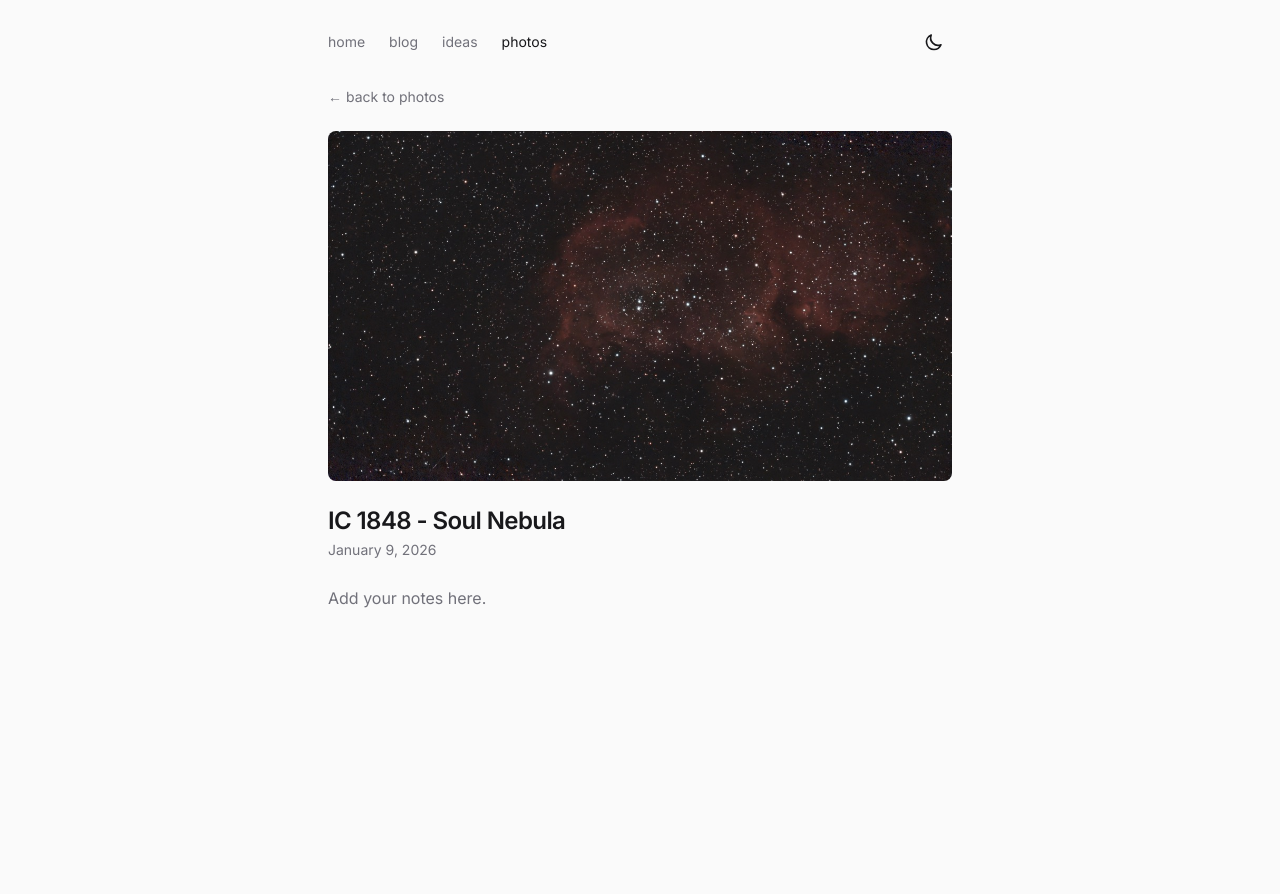
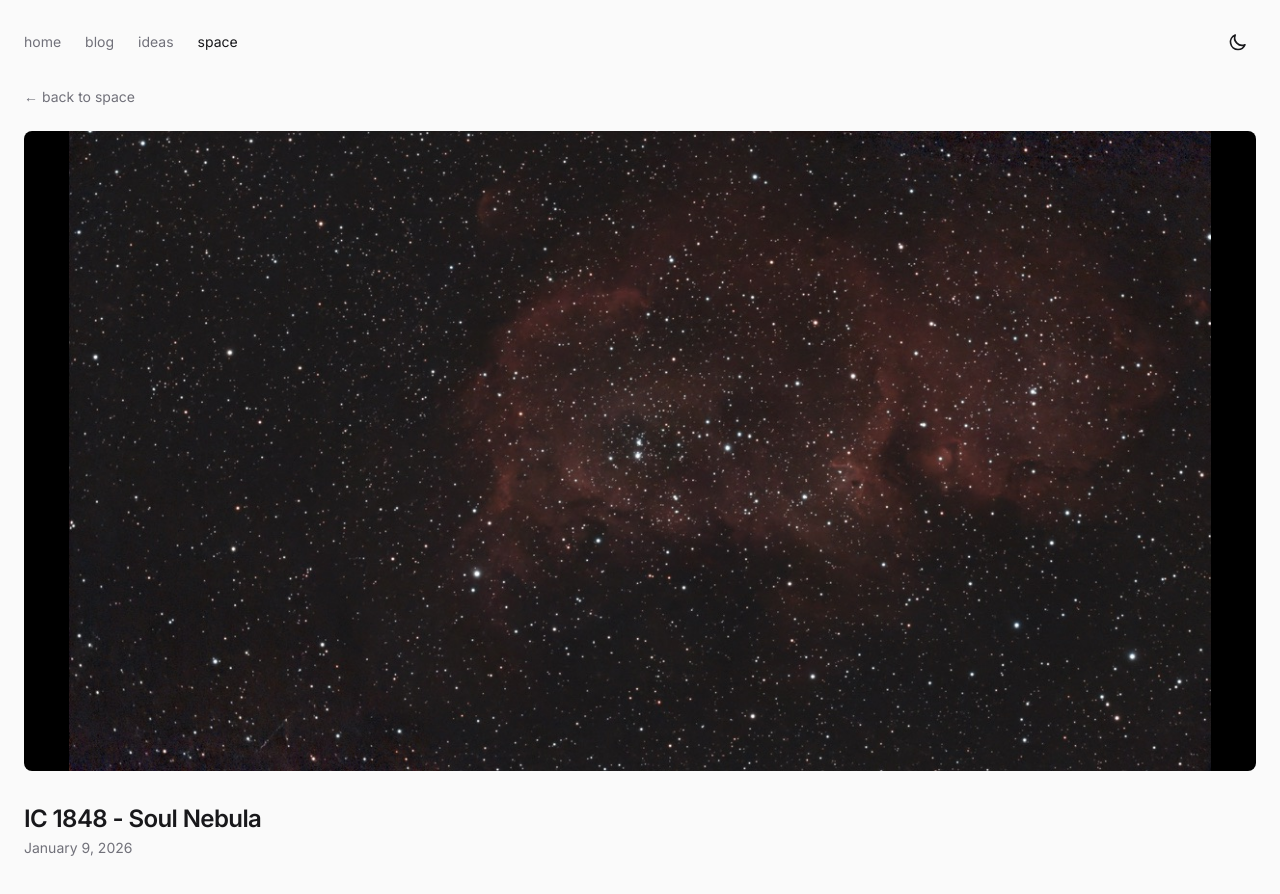
Before and after one commit to RhysSullivan/personal-site, an Astro site: page /photos/ic1848-soul-nebula in a window 1280 px wide. Before the commit the page ends 800 px from the top, so only its background shows below. Built offline with nearby package versions, Linux system fonts and the light colour scheme; Astro itself is replaced by a stand-in of ours.

Commit message:
Update navigation label from 'photos' to 'space' and remove placeholder notes from multiple photo entries.

```diff
--- a/src/components/Nav.astro
+++ b/src/components/Nav.astro
@@ -7,7 +7,7 @@ const links = [
   { href: '/', label: 'home' },
   { href: '/blog', label: 'blog' },
   { href: '/ideas', label: 'ideas' },
-  { href: '/photos', label: 'photos' },
+  { href: '/photos', label: 'space' },
 ];
 ---
 
--- a/src/content/photos/ic1848-soul-nebula.mdx
+++ b/src/content/photos/ic1848-soul-nebula.mdx
@@ -5,5 +5,3 @@ alt: "Soul Nebula"
 date: 2026-01-09
 featured: false
 ---
-
-Add your notes here.
--- a/src/content/photos/ic443-jellyfish-nebula.mdx
+++ b/src/content/photos/ic443-jellyfish-nebula.mdx
@@ -5,5 +5,3 @@ alt: "Jellyfish Nebula"
 date: 2026-01-12
 featured: false
 ---
-
-Add your notes here.
--- a/src/content/photos/m31-andromeda.mdx
+++ b/src/content/photos/m31-andromeda.mdx
@@ -5,5 +5,3 @@ alt: "Andromeda Galaxy"
 date: 2025-12-28
 featured: true
 ---
-
-Add your notes here.
--- a/src/content/photos/m33-triangulum.mdx
+++ b/src/content/photos/m33-triangulum.mdx
@@ -5,5 +5,3 @@ alt: "Triangulum Galaxy"
 date: 2026-01-17
 featured: false
 ---
-
-Add your notes here.
--- a/src/content/photos/m42-orion-nebula.mdx
+++ b/src/content/photos/m42-orion-nebula.mdx
@@ -5,5 +5,3 @@ alt: "Orion Nebula"
 date: 2026-01-15
 featured: true
 ---
-
-Add your notes here about capturing the Orion Nebula.
--- a/src/content/photos/m81-m82-bodes-cigar.mdx
+++ b/src/content/photos/m81-m82-bodes-cigar.mdx
@@ -5,5 +5,3 @@ alt: "Bode's Galaxy and Cigar Galaxy"
 date: 2026-01-14
 featured: true
 ---
-
-Add your notes here.
--- a/src/pages/photos/[...slug].astro
+++ b/src/pages/photos/[...slug].astro
@@ -22,26 +22,26 @@ const formattedDate = photo.data.date.toLocaleDateString('en-US', {
 });
 ---
 
-<Base title={`${photo.data.title} - Rhys Sullivan`} description={photo.data.alt}>
+<Base title={`${photo.data.title} - Rhys Sullivan`} description={photo.data.alt} wide>
   <article>
     <a href="/photos" class="text-sm text-[var(--text-muted)] hover:text-[var(--text)] transition-colors mb-6 inline-block">
-      &larr; back to photos
+      &larr; back to space
     </a>
 
-    <div class="mb-6">
+    <div class="mb-8 -mx-6 sm:mx-0">
       <img
         src={photo.data.src}
         alt={photo.data.alt}
-        class="w-full rounded-lg"
+        class="w-full sm:rounded-lg max-h-[80vh] object-contain bg-black"
       />
     </div>
 
-    <header class="mb-6">
+    <header class="mb-6 max-w-2xl">
       <h1 class="text-2xl font-semibold tracking-tight">{photo.data.title}</h1>
       <time class="text-sm text-[var(--text-muted)]">{formattedDate}</time>
     </header>
 
-    <div class="prose">
+    <div class="prose max-w-2xl">
       <Content />
     </div>
   </article>
```
